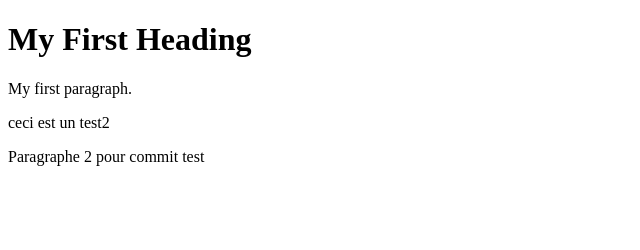
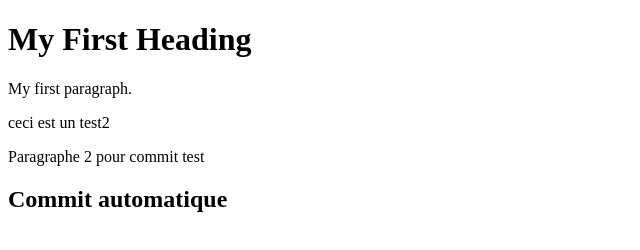
Before and after one commit to Imagine43/VillaVertigo, a plain HTML site: page index.html in a window 1280 px wide. Shown: the whole page, without its empty margins (0-640 px from the left). Drawn offline with Linux system fonts and the light colour scheme.

Commit message:
commit auto

```diff
--- a/index.html
+++ b/index.html
@@ -7,5 +7,7 @@
         <div> ceci est un test2 </div>
         <p>Paragraphe 2 pour commit test</p>
 
+        <h2>Commit automatique</h2>
+
     </body>
 </html>
```
